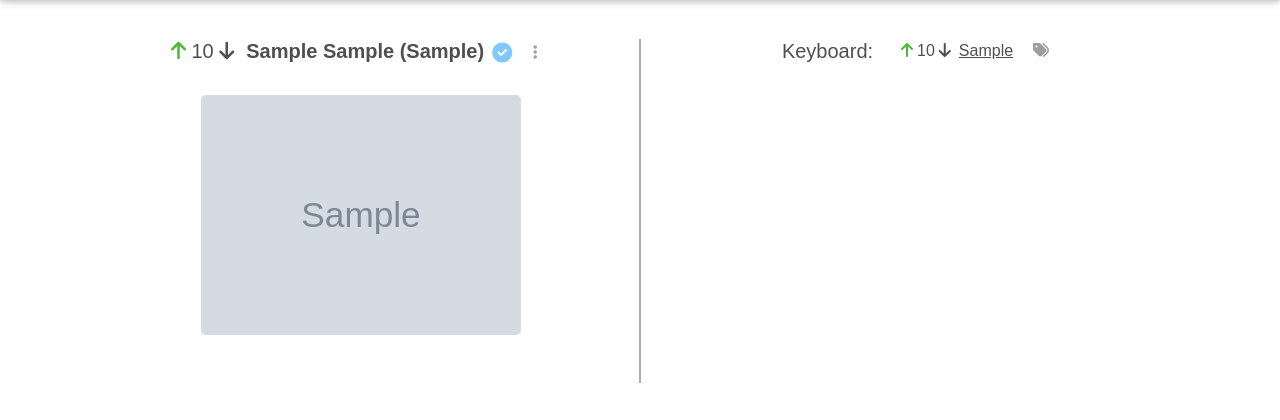
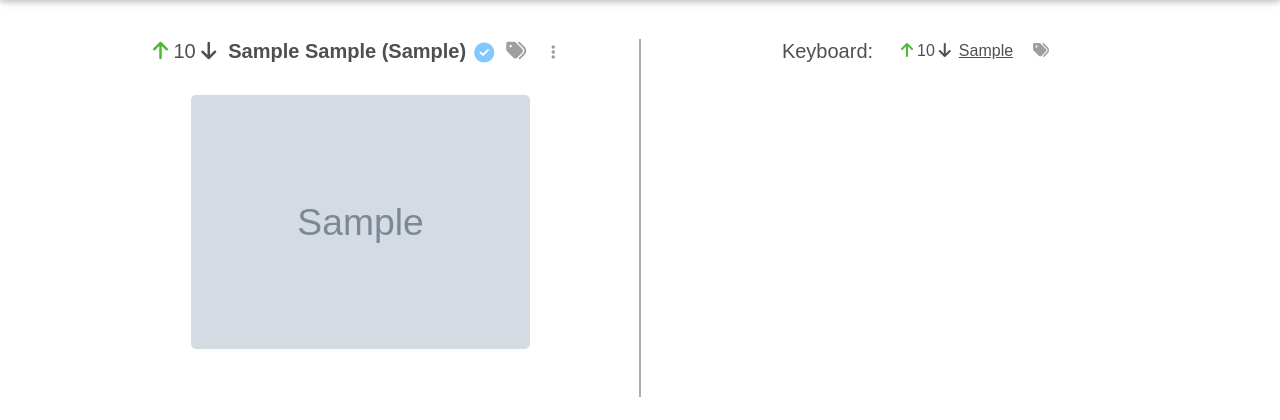
Before and after one commit to bgorman87/Laptop-DB, a Django app: a page that uses parts/catalog/templates/base/laptop-page.html in a window 1280 px wide. Shown: the part 57-477 px from the top of the page. Run offline with Django 4.2, Linux system fonts and the light colour scheme; a user stored in the database is signed in; tables that the repository leaves empty hold one stand-in row (values such as "Sample post"); grey boxes marked "Sample" are stand-in pictures; some libraries are stand-ins or nearby versions.

Commit message:
Added ebay tag to primary item/laptop on page

```diff
--- a/parts/catalog/templates/base/item-page.html
+++ b/parts/catalog/templates/base/item-page.html
@@ -21,6 +21,7 @@
                                 <div class="container-flex-col mx-1">
                                     <i class="{{ part|part_verified }}" aria-hidden="true"></i>
                                 </div>
+                                <a class="grey-text mx-2" href="https://www.ebay.com/sch/i.html?_nkw={{model_number}}" target="_blank"><i class="fa a-duotone fa-tags"></i></a>
                                 <div class="container-flex-col mx-3">
                                     <button class="btn options-btn" type="button" id="dropdownMenuButton" data-bs-toggle="dropdown" aria-expanded="false">
                                         <i class="fa fal fa-ellipsis-v grey-text"></i>
--- a/parts/catalog/templates/base/laptop-page.html
+++ b/parts/catalog/templates/base/laptop-page.html
@@ -21,6 +21,7 @@
                                 <div class="container-flex-col mx-1">
                                     <i class="{{ laptop|laptop_verified }}" aria-hidden="true"></i>
                                 </div>
+                                <a class="grey-text mx-2" href="https://www.ebay.com/sch/i.html?_nkw={{laptop.laptop_model}}" target="_blank"><i class="fa a-duotone fa-tags"></i></a>
                                 <div class="container-flex-col mx-3">
                                     <button class="btn options-btn" type="button" id="dropdownMenuButton" data-bs-toggle="dropdown" aria-expanded="false">
                                         <i class="fa fal fa-ellipsis-v grey-text"></i>
```
